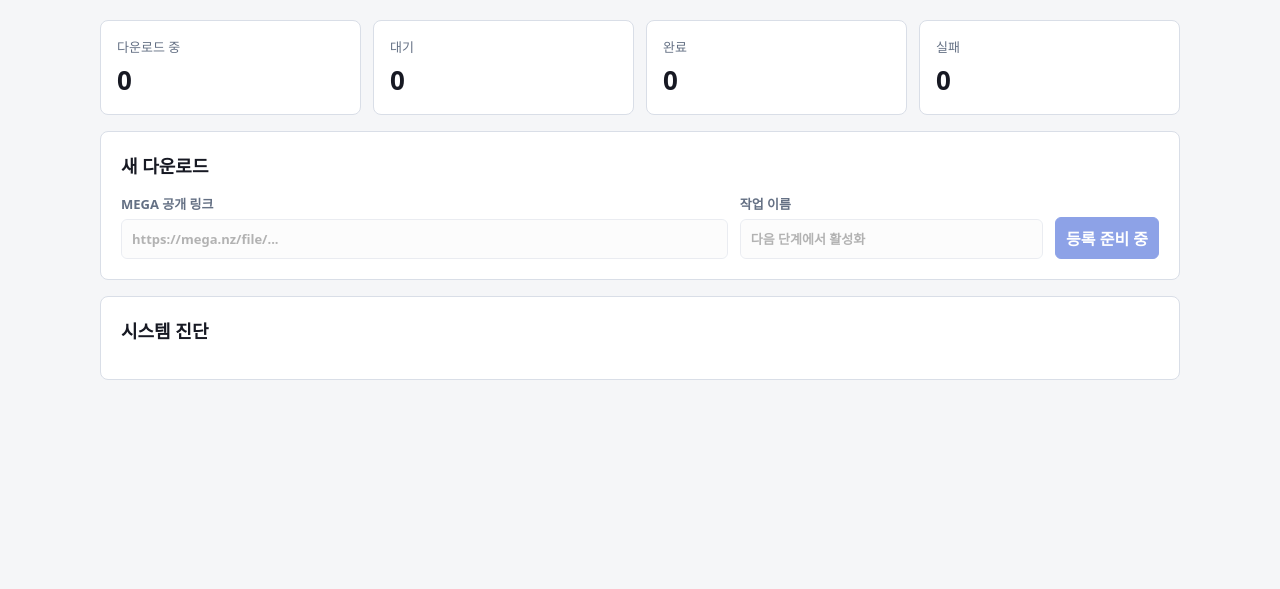
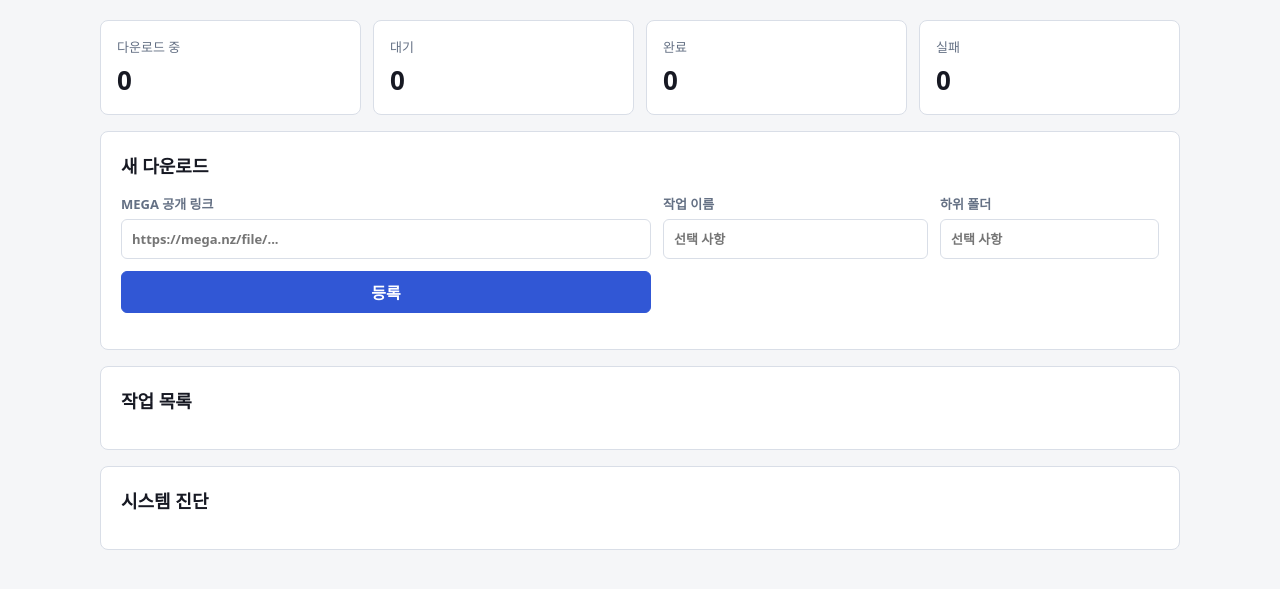
Before and after one commit to danhk0612/mega-nas-downloader, a Python web app: template src/templates/index.html in a window 1280 px wide. Shown: the part 92-681 px from the top of the page. Run offline with Jinja, Linux system fonts and the light colour scheme; the template is opened without the code that fills it, so the values that code supplies are empty.

Commit message:
Update src/templates/index.html

```diff
--- a/src/templates/index.html
+++ b/src/templates/index.html
@@ -37,17 +37,27 @@
 
       <section class="panel">
         <h2>새 다운로드</h2>
-        <form class="download-form">
+        <form id="downloadForm" class="download-form">
           <label>
             MEGA 공개 링크
-            <input type="url" placeholder="https://mega.nz/file/..." disabled />
+            <input id="megaUrl" type="url" placeholder="https://mega.nz/file/..." required />
           </label>
           <label>
             작업 이름
-            <input type="text" placeholder="다음 단계에서 활성화" disabled />
+            <input id="jobName" type="text" placeholder="선택 사항" />
           </label>
-          <button type="button" disabled>등록 준비 중</button>
+          <label>
+            하위 폴더
+            <input id="subfolder" type="text" placeholder="선택 사항" />
+          </label>
+          <button type="submit">등록</button>
         </form>
+        <p id="formMessage" class="form-message" role="status"></p>
+      </section>
+
+      <section class="panel">
+        <h2>작업 목록</h2>
+        <div id="jobs" class="jobs-list"></div>
       </section>
 
       <section class="panel">
```
